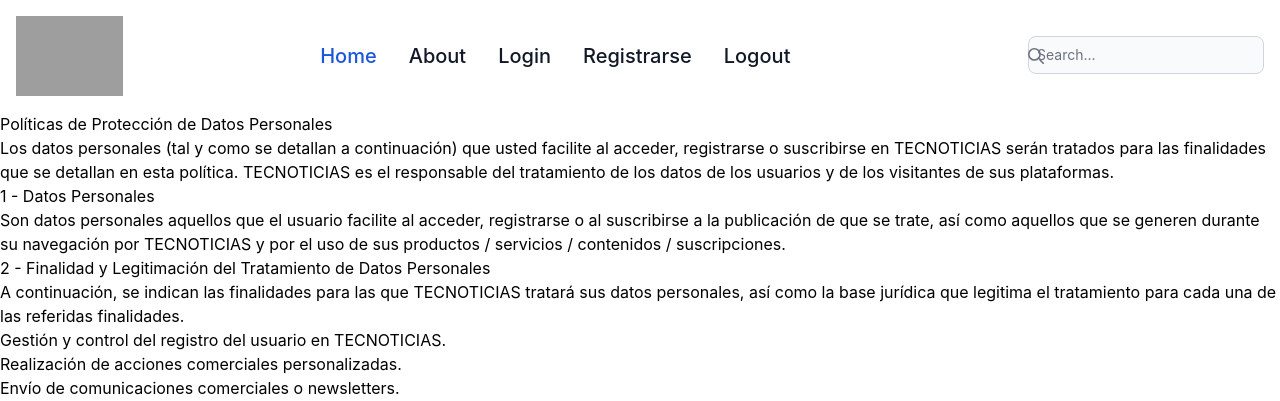
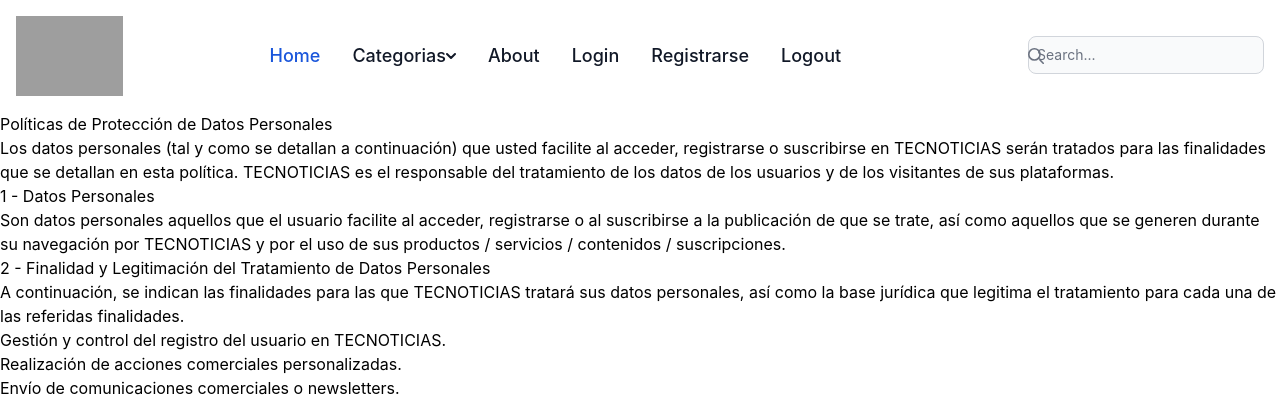
Before and after one commit to M0narc/django_news_app, a Django app: page /politicas-de-privacidad/ in a window 1280 px wide. Shown: the top 401 px of the page. Run offline with Django 5.2, Linux system fonts and the light colour scheme; some libraries are stand-ins or nearby versions; grey boxes are pictures that could not be loaded.

Commit message:
agregado dropbox categoría al navbar

```diff
--- a/src/templates/navbar/navbar.html
+++ b/src/templates/navbar/navbar.html
@@ -46,21 +46,43 @@
           </div>
           <input type="text" id="search-navbar" class="block w-full p-2 ps-10 text-sm text-gray-900 border border-gray-300 rounded-lg bg-gray-50 focus:ring-blue-500 focus:border-blue-500 dark:bg-gray-700 dark:border-gray-600 dark:placeholder-gray-400 dark:text-white dark:focus:ring-blue-500 dark:focus:border-blue-500" placeholder="Search...">
         </div>
+
         <ul class="flex flex-col p-4 md:p-0 mt-4 font-medium border border-gray-100 rounded-lg bg-gray-50 md:space-x-8 rtl:space-x-reverse md:flex-row md:mt-0 md:border-0 md:bg-white dark:bg-gray-800 md:dark:bg-gray-900 dark:border-gray-700">
           <li>
-            <a href="#" class="block py-2 px-4 text-xl text-white bg-blue-700 rounded md:bg-transparent md:text-blue-700 md:p-0 md:dark:text-blue-500" aria-current="page">Home</a>
+            <a href="#" class="block py-2 px-4 text-lg text-white bg-blue-700 rounded md:bg-transparent md:text-blue-700 md:p-0 md:dark:text-blue-500" aria-current="page">Home</a>
+          </li>
+          <div class="hidden w-full md:block md:w-auto" id="navbar-dropdown">
+            <ul class="flex flex-col font-medium p-4 md:p-0 mt-4 border border-gray-100 rounded-lg bg-gray-50 md:space-x-8 rtl:space-x-reverse md:flex-row md:mt-0 md:border-0 md:bg-white dark:bg-gray-800 md:dark:bg-gray-900 dark:border-gray-700">
+              <li>
+                  <button id="dropdownNavbarLink" data-dropdown-toggle="dropdownNavbar" class="flex items-center justify-between w-full text-lg py-2 px-4 text-gray-900 rounded hover:bg-gray-100 md:hover:bg-transparent md:border-0 md:hover:text-blue-700 md:p-0 md:w-auto dark:text-white md:dark:hover:text-blue-500 dark:focus:text-white dark:border-gray-700 dark:hover:bg-gray-700 md:dark:hover:bg-transparent">Categorias <svg class="w-2.5 h-2.5 ms-2.5" aria-hidden="true" xmlns="http://www.w3.org/2000/svg" fill="none" viewBox="0 0 10 6">
+          <path stroke="currentColor" stroke-linecap="round" stroke-linejoin="round" stroke-width="2" d="m1 1 4 4 4-4"/>
+        </svg></button>
+                  <!-- Dropdown menu -->
+                  <div id="dropdownNavbar" class="z-10 hidden font-normal bg-white divide-y divide-gray-100 rounded-lg shadow w-44 dark:bg-gray-700 dark:divide-gray-600">
+                      <ul class="py-2 text-lg text-gray-700 dark:text-gray-400" aria-labelledby="dropdownLargeButton">
+                        <li>
+                          <a href="#" class="block px-4 py-2 hover:bg-gray-100 dark:hover:bg-gray-600 dark:hover:text-white">Catego 1</a>
+                        </li>
+                        <li>
+                          <a href="#" class="block px-4 py-2 hover:bg-gray-100 dark:hover:bg-gray-600 dark:hover:text-white">Catego 2s</a>
+                        </li>
+                        <li>
+                          <a href="#" class="block px-4 py-2 hover:bg-gray-100 dark:hover:bg-gray-600 dark:hover:text-white">Catego 3</a>
+                        </li>
+                      </ul>
+                  </div>
+              </li>
+          <li>
+            <a href="#" class="block py-2 px-4 text-lg text-gray-900 rounded hover:bg-gray-100 md:hover:bg-transparent md:hover:text-blue-700 md:p-0 md:dark:hover:text-blue-500 dark:text-white dark:hover:bg-gray-700 dark:hover:text-white md:dark:hover:bg-transparent dark:border-gray-700">About</a>
           </li>
           <li>
-            <a href="#" class="block py-2 px-4 text-xl text-gray-900 rounded hover:bg-gray-100 md:hover:bg-transparent md:hover:text-blue-700 md:p-0 md:dark:hover:text-blue-500 dark:text-white dark:hover:bg-gray-700 dark:hover:text-white md:dark:hover:bg-transparent dark:border-gray-700">About</a>
+            <a href="#" class="block py-2 px-4 text-lg text-gray-900 rounded hover:bg-gray-100 md:hover:bg-transparent md:hover:text-blue-700 md:p-0 dark:text-white md:dark:hover:text-blue-500 dark:hover:bg-gray-700 dark:hover:text-white md:dark:hover:bg-transparent dark:border-gray-700">Login</a>
           </li>
           <li>
-            <a href="#" class="block py-2 px-4 text-xl text-gray-900 rounded hover:bg-gray-100 md:hover:bg-transparent md:hover:text-blue-700 md:p-0 dark:text-white md:dark:hover:text-blue-500 dark:hover:bg-gray-700 dark:hover:text-white md:dark:hover:bg-transparent dark:border-gray-700">Login</a>
+            <a href="#" class="block py-2 px-4 text-lg text-gray-900 rounded hover:bg-gray-100 md:hover:bg-transparent md:hover:text-blue-700 md:p-0 dark:text-white md:dark:hover:text-blue-500 dark:hover:bg-gray-700 dark:hover:text-white md:dark:hover:bg-transparent dark:border-gray-700">Registrarse</a>
           </li>
           <li>
-            <a href="#" class="block py-2 px-4 text-xl text-gray-900 rounded hover:bg-gray-100 md:hover:bg-transparent md:hover:text-blue-700 md:p-0 dark:text-white md:dark:hover:text-blue-500 dark:hover:bg-gray-700 dark:hover:text-white md:dark:hover:bg-transparent dark:border-gray-700">Registrarse</a>
-          </li>
-          <li>
-            <a href="#" class="block py-2 px-4 text-xl text-gray-900 rounded hover:bg-gray-100 md:hover:bg-transparent md:hover:text-blue-700 md:p-0 dark:text-white md:dark:hover:text-blue-500 dark:hover:bg-gray-700 dark:hover:text-white md:dark:hover:bg-transparent dark:border-gray-700">Logout</a>
+            <a href="#" class="block py-2 px-4 text-lg text-gray-900 rounded hover:bg-gray-100 md:hover:bg-transparent md:hover:text-blue-700 md:p-0 dark:text-white md:dark:hover:text-blue-500 dark:hover:bg-gray-700 dark:hover:text-white md:dark:hover:bg-transparent dark:border-gray-700">Logout</a>
           </li>
         </ul>
       </div>
```
